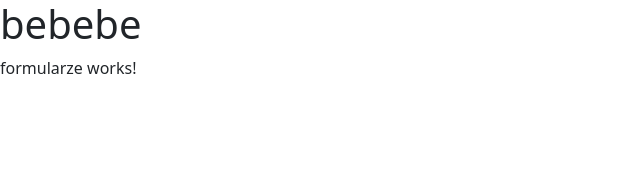
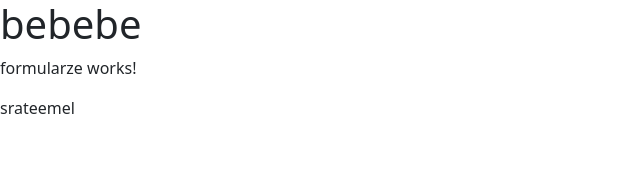
Before and after one commit to VitoBambino/my-angular-app, an Angular app: page / in a window 1280 px wide. Shown: the top 169 px of the page, without its empty margins (0-640 px from the left). Built offline with nearby package versions, Linux system fonts and the light colour scheme.

Commit message:
srateemel

```diff
--- a/src/app/app.component.html
+++ b/src/app/app.component.html
@@ -1 +1,2 @@
 <formularze></formularze>
+srateemel
```
